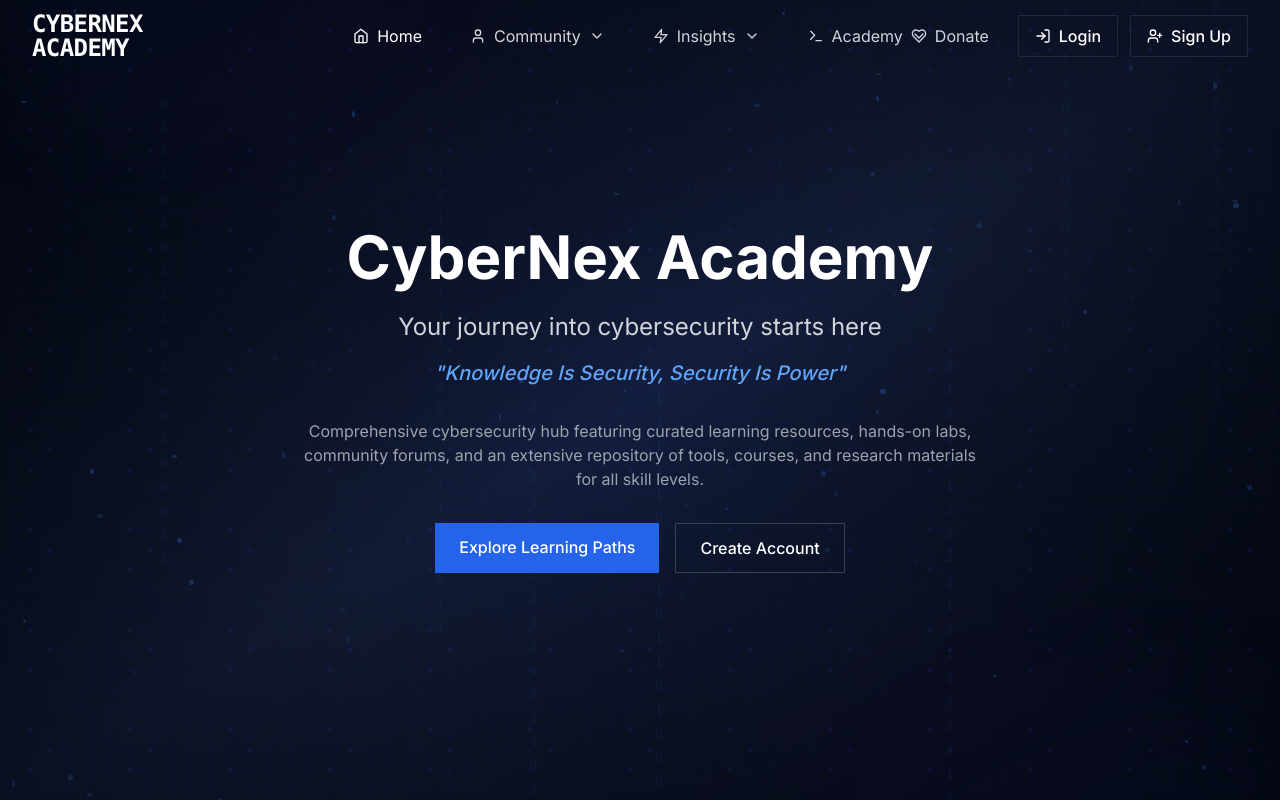
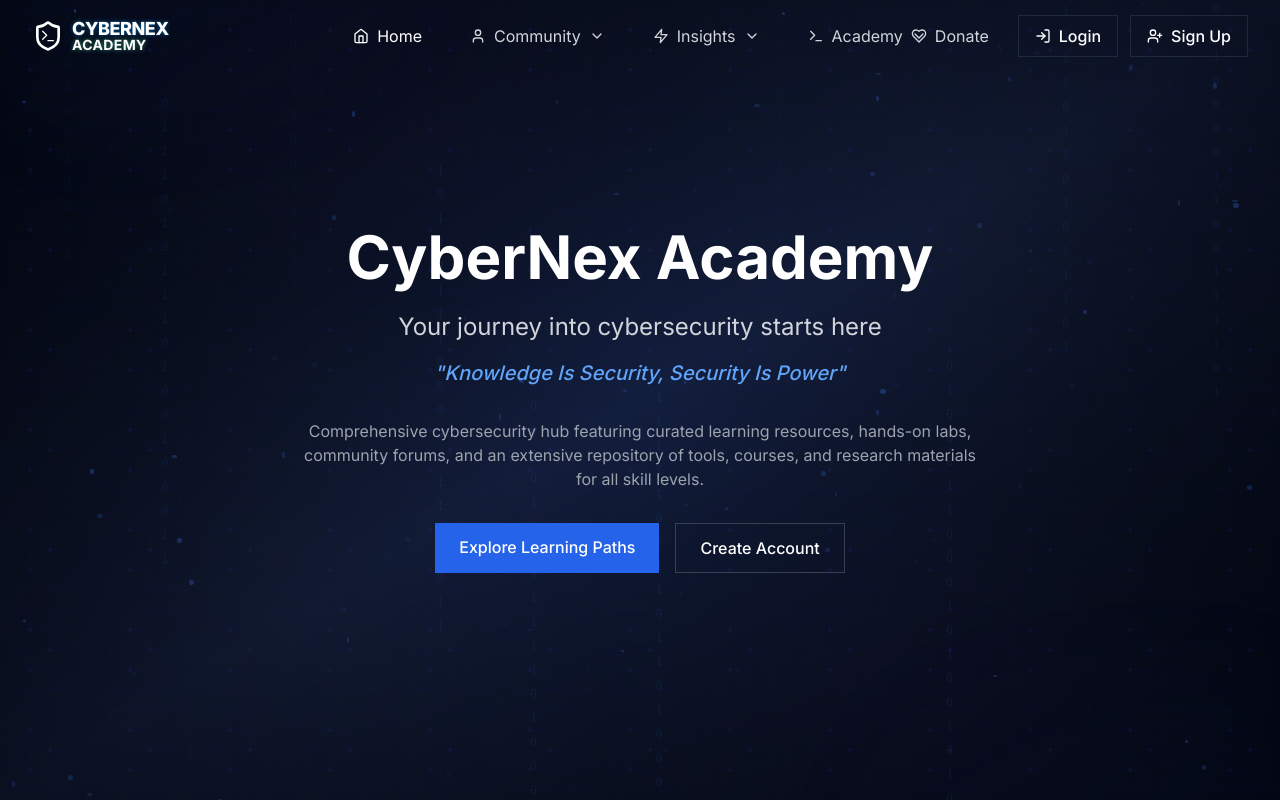
Before and after one commit to Blackpenguin46/cybernexacademy, a Next.js app: page / in a window 1280 px wide. Shown: the top 800 px of the page. Built offline with nearby package versions, Linux system fonts and the light colour scheme.

Commit message:
Fix: Enforced dynamic rendering for all pages and fixed build issues

```diff
--- a/app/components/Navbar.tsx
+++ b/app/components/Navbar.tsx
@@ -180,9 +180,14 @@ export default function Navbar() {
         <div className="px-4 lg:px-8 py-4 flex justify-center items-center relative">
           {/* Logo with cybersecurity styling */}
           <Link href="/" className="text-2xl font-bold text-white flex items-center gap-2 absolute left-4 lg:left-8" onClick={() => setActiveDropdown(null)}>
+            <div className="relative w-8 h-8 flex items-center justify-center">
+              <Shield className="w-8 h-8 text-neon-blue absolute" />
+              <div className="w-3 h-3 bg-neon-green absolute rounded-full blur-[2px] animate-pulse" />
+              <Terminal className="w-4 h-4 text-white absolute" />
+            </div>
             <div className="flex flex-col">
-              <span className="text-neon-blue font-mono tracking-tight leading-none">CYBERNEX</span>
-              <span className="text-neon-green font-mono tracking-tight leading-none">ACADEMY</span>
+              <span className="text-white text-lg font-extrabold tracking-tight leading-none bg-clip-text text-transparent bg-gradient-to-r from-neon-blue to-blue-400 drop-shadow-[0_0_2px_rgba(0,157,255,0.5)]">CYBERNEX</span>
+              <span className="text-neon-green text-sm font-bold tracking-wide leading-none drop-shadow-[0_0_2px_rgba(80,255,170,0.5)]">ACADEMY</span>
             </div>
           </Link>
 
```
